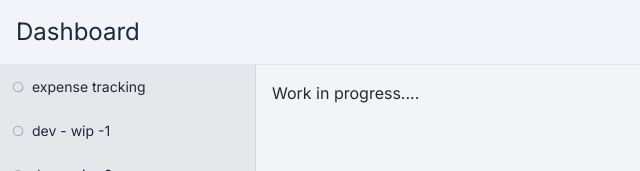
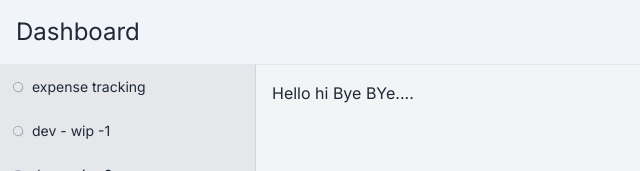
Before and after one commit to bagaichadharanadm/bagaicha-dharan, a Next.js app: page /dashboard/dev-wip-1 in a window 1280 px wide. Shown: the top 171 px of the page, without its empty margins (0-640 px from the left). Built offline with nearby package versions, Linux system fonts and the light colour scheme.

Commit message:
changed the schema for the Employee Table

```diff
--- a/app/(protected)/dashboard/dev-wip-1/page.tsx
+++ b/app/(protected)/dashboard/dev-wip-1/page.tsx
@@ -1,7 +1,7 @@
 export default function DevWIP1() {
   return (
     <div>
-      Work in progress....
+      Hello hi Bye BYe....
       {/* Dev content goes here */}
     </div>
   );
```
Also changed, not shown: 1 other file (tests, documents, lock files or other folders).
